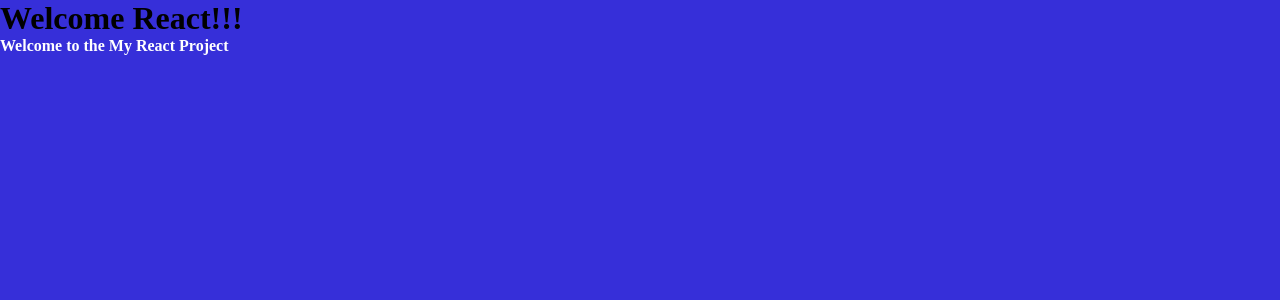
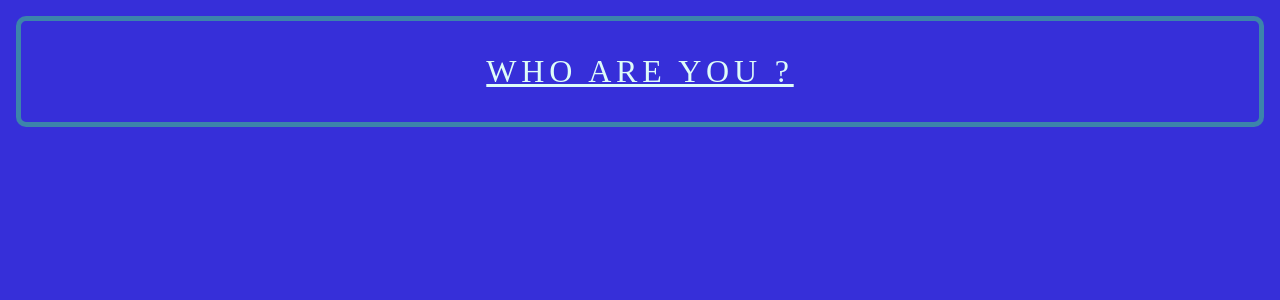
Before and after one commit to Bskasan/React_Practises, a React (Create React App) app in the folder rc_04_horoscope/: page / in a window 1280 px wide. Shown: the top 300 px of the page. Built offline with nearby package versions, Linux system fonts and the light colour scheme; a web font is replaced by a local one.

Commit message:
header scss

```diff
--- a/rc_04_horoscope/src/App.js
+++ b/rc_04_horoscope/src/App.js
@@ -1,10 +1,10 @@
 import "./App.scss";
+import Header from "./components/Header/Header";
 
 const App = () => {
   return (
     <div className="App">
-      <h1>Welcome React!!!</h1>
-      <p>Welcome to the My React Project</p>
+      <Header />
     </div>
   );
 };
--- a/rc_04_horoscope/src/App.scss
+++ b/rc_04_horoscope/src/App.scss
@@ -9,10 +9,10 @@ body {
   font-family: "Rubik Distressed", cursive;
   background-color: $backgroundColor;
   height: 100vh;
+  color: #defcf9;
 }
 
 p {
   font-family: "Almendra Display", cursive;
-  color: white;
   font-weight: 600;
 }
--- a/rc_04_horoscope/src/components/Header/Header.jsx
+++ b/rc_04_horoscope/src/components/Header/Header.jsx
@@ -0,0 +1,11 @@
+import "./Header.scss";
+
+const Header = () => {
+  return (
+    <div className="header">
+      <span className="text-shadow">WHO ARE YOU ?</span>
+    </div>
+  );
+};
+
+export default Header;
--- a/rc_04_horoscope/src/components/Header/Header.scss
+++ b/rc_04_horoscope/src/components/Header/Header.scss
@@ -0,0 +1,23 @@
+@import "../../scss/variables";
+
+.header {
+  text-align: center;
+  margin: 1rem;
+  padding: 2rem;
+  border: 5px solid $borderColor;
+  border-radius: 10px;
+
+  .text-shadow {
+    color: $defColor;
+    font-size: 2rem;
+    text-decoration: underline;
+    letter-spacing: 0.3rem;
+  }
+
+  @keyframes flicker {
+    0%{
+        opacity: 0.5;
+        text-shadow: 2px 2px 10px $defColor;
+    }
+  }
+}
--- a/rc_04_horoscope/src/scss/_variables.scss
+++ b/rc_04_horoscope/src/scss/_variables.scss
@@ -1,3 +1,5 @@
 $backgroundColor: #362fd9;
 $cardNavBgColor: #784ba0;
 $secondaryColor: #ff3cac;
+$defColor: #defcf9;
+$borderColor: #3c84ab;
```
